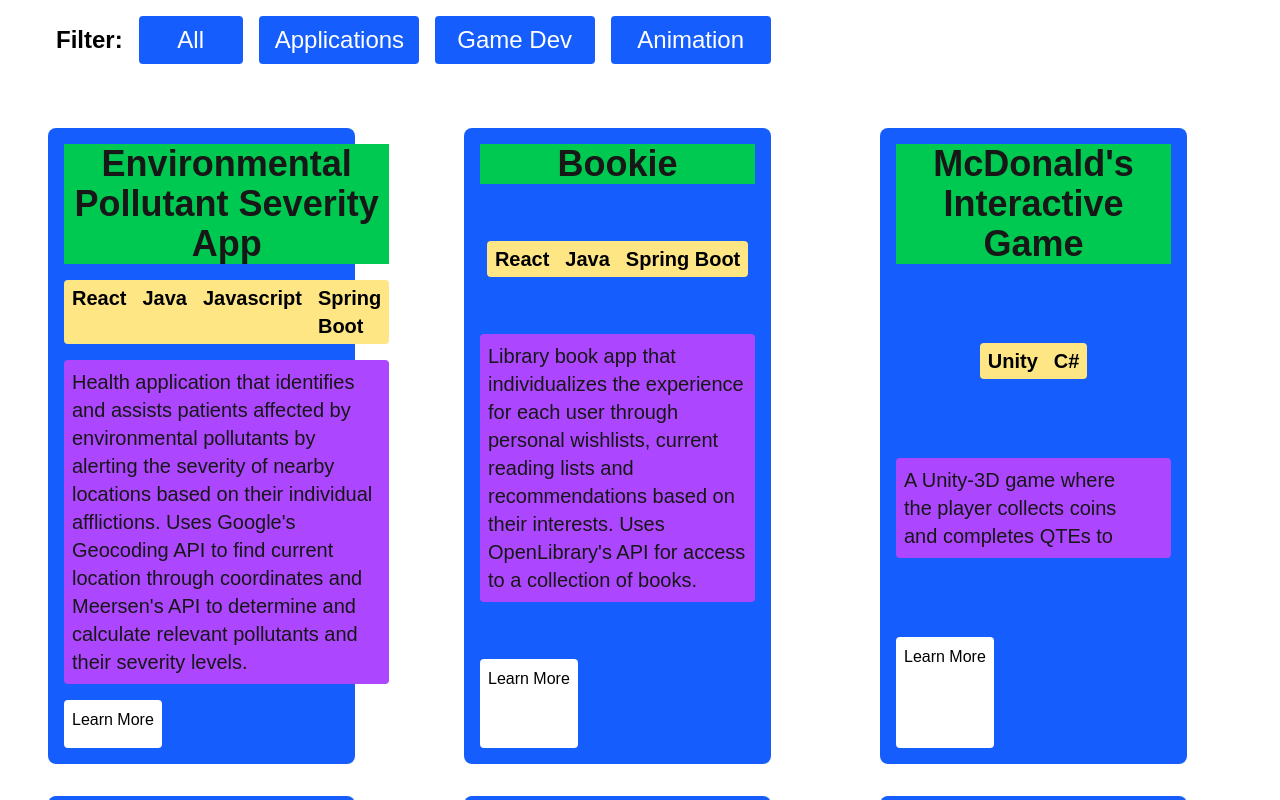
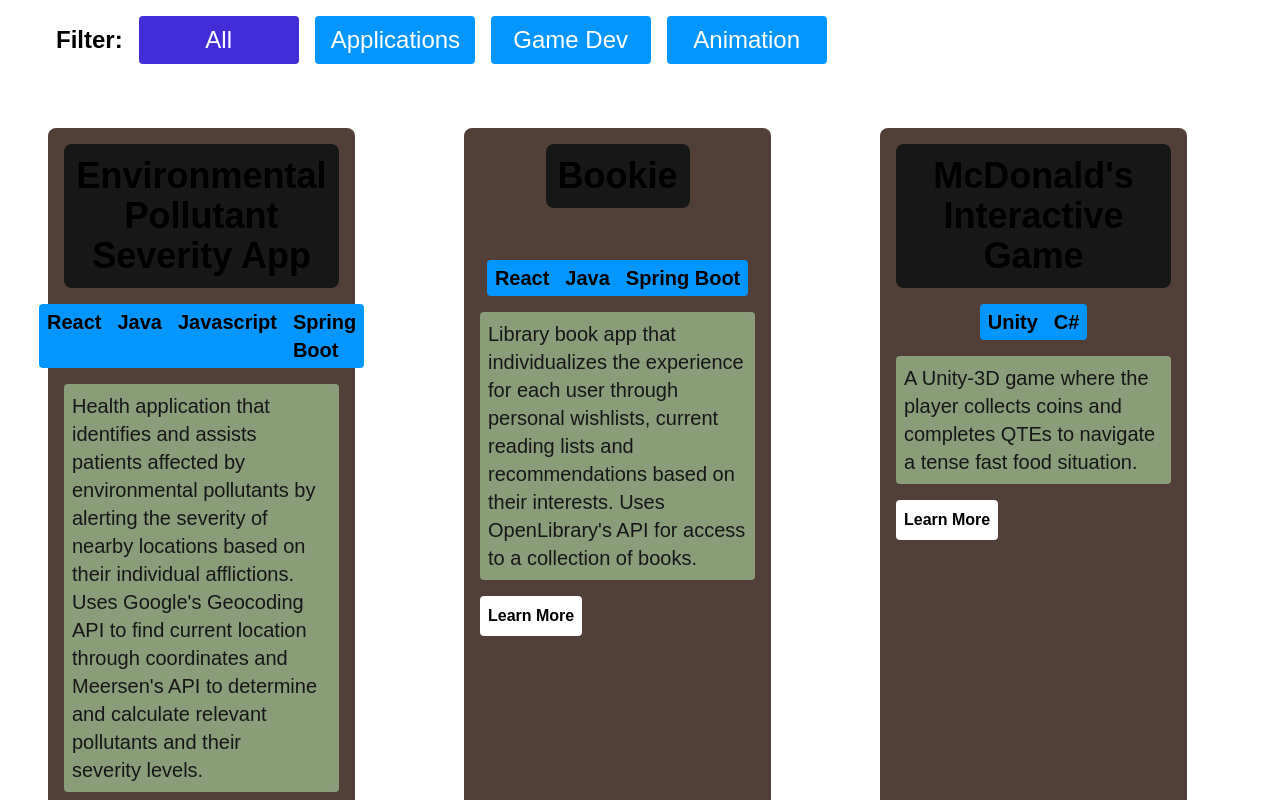
Before and after one commit to KeemL/modern_portfolio, a Next.js app: page /projects in a window 1280 px wide. Shown: the top 800 px of the page. Built offline with nearby package versions, Linux system fonts and the light colour scheme.

Commit message:
alter ProjectCard visuals, create CategoryButton component for modularity

```diff
--- /dev/null
+++ b/src/app/components/CategoryButton.tsx
@@ -0,0 +1,25 @@
+import { ProjectCategory } from "../projects/projectData";
+
+type CategoryButtonProps = {
+  category: ProjectCategory;
+  selectedCategory: ProjectCategory;
+  onClick: (category: ProjectCategory) => void;
+};
+
+export default function CategoryButton({
+  category,
+  selectedCategory,
+  onClick,
+}: CategoryButtonProps) {
+  const base = "w-40 rounded px-4 py-2 text-white transition";
+  const active = "bg-indigo-700";
+  const inactive = "bg-dodgerblue hover:bg-calmblue";
+
+  const buttonClass = `${base} ${selectedCategory === category ? active : inactive}`;
+
+  return (
+    <button className={buttonClass} onClick={() => onClick(category)}>
+      {category}
+    </button>
+  );
+}
--- a/src/app/components/Navbar.tsx
+++ b/src/app/components/Navbar.tsx
@@ -1,11 +1,10 @@
 export default function Navbar() {
   return (
-    <nav className="bg-vandyke flex h-20 justify-end-safe">
-      <div className="self-center bg-green-600">
-        <p> HAKEEM LINGO</p>
+    <nav className="bg-vandyke flex h-20 items-center justify-between">
+      <div className="">
+        <p className="text-olive ml-4 text-3xl font-bold">HAKEEM LINGO</p>
       </div>
-      <ul className="mr-8 flex space-x-6 place-self-center text-3xl tracking-tight text-black">
-        <div className="text-right"></div>
+      <ul className="mr-8 flex space-x-6 text-3xl tracking-tight text-black">
         <li>
           <a href="#about" className="hover:underline">
             About
--- a/src/app/components/ProjectCard.tsx
+++ b/src/app/components/ProjectCard.tsx
@@ -10,27 +10,31 @@ export default function ProjectCard({ project }: ProjectCardProps) {
   // eslint-disable-next-line @typescript-eslint/no-unused-vars
   const { title, stack, description, video, imageUrl, link } = project;
   return (
-    <div className="m-4 grid h-full w-4/5 gap-x-4 gap-y-2 rounded-lg bg-blue-600 p-4 text-left md:shrink">
-      <div className="max-h-fit bg-green-500">
-        <h1 className="place-self-center text-center text-4xl font-bold md:shrink">
-          {title}
-        </h1>
+    <div className="bg-vandyke m-4 flex h-full w-4/5 flex-col items-center gap-4 rounded-lg p-4 text-left md:shrink">
+      <div className="min-h-25">
+        <div className="bg-foreground flex max-h-fit max-w-fit items-center justify-self-center rounded-lg p-3">
+          <h1 className="text-center text-4xl font-bold text-black md:shrink">
+            {title}
+          </h1>
+        </div>
       </div>
       {/* <img src={video} /> */}
 
       <div>
-        <h2 className="flex max-h-fit w-fit max-w-fit gap-x-4 justify-self-center rounded bg-amber-200 px-2 py-1 pl-2 text-xl font-semibold text-black">
+        <h2 className="bg-dodgerblue flex max-h-fit w-fit max-w-fit gap-x-4 justify-self-center rounded px-2 py-1 pl-2 text-xl font-semibold text-black">
           {stack.map((tech, i) => (
             <span key={i}>{tech}</span>
           ))}
         </h2>
       </div>
 
-      <h1 className="max-h-fit gap-y-2 rounded bg-purple-500 p-2 text-xl text-pretty hyphens-none md:text-balance">
+      <h1 className="bg-olive min-h-30 gap-y-2 rounded p-2 text-xl text-pretty">
         {description}
       </h1>
 
-      <a className="w-fit rounded-sm bg-white p-2 text-black">Learn More </a>
+      <a className="flex w-fit self-start rounded-sm bg-white p-2 font-semibold text-black">
+        Learn More{" "}
+      </a>
     </div>
   );
 }
--- a/src/app/components/SkillCard.tsx
+++ b/src/app/components/SkillCard.tsx
@@ -1,3 +1,5 @@
+import Image from "next/image";
+
 interface Skill {
   title: string;
   level: string;
@@ -13,29 +15,26 @@ interface SkillGroup {
 //use type to define primitive types
 
 // SkillGroup arrays with a header string + skills array
-const skillGroup: SkillGroup[] = [
-  {
-    header: "Languages and Frameworks",
-    skills: [
-      { title: "Java", level: "Experienced" },
-      { title: "Python", level: "Intermediate" },
-      // { title: "C+", level: "Competent" },
-      { title: "Javascript", level: "Experienced" },
-      { title: "Spring Boot", level: "Experienced" },
-    ],
-  },
-  {
-    header: "Languages",
-    skills: [
-      { title: "Java", level: "Experienced" },
-      { title: "Python", level: "Intermediate" },
-      // { title: "C+", level: "Competent" },
-    ],
-  },
-];
-
-const skillTitle = skillGroup[0];
-const skillType = skillGroup[1];
+// const skillGroup: SkillGroup[] = [
+//   {
+//     header: "Languages and Frameworks",
+//     skills: [
+//       { title: "Java", level: "Experienced" },
+//       { title: "Python", level: "Intermediate" },
+//       // { title: "C+", level: "Competent" },
+//       { title: "Javascript", level: "Experienced" },
+//       { title: "Spring Boot", level: "Experienced" },
+//     ],
+//   },
+//   {
+//     header: "Languages",
+//     skills: [
+//       { title: "Java", level: "Experienced" },
+//       { title: "Python", level: "Intermediate" },
+//       // { title: "C+", level: "Competent" },
+//     ],
+//   },
+// ];
 
 export default function SkillCard({ header, skills }: SkillGroup) {
   return (
@@ -53,9 +52,11 @@ export default function SkillCard({ header, skills }: SkillGroup) {
             className="my-6 flex w-3/4 space-x-2 place-self-center"
           >
             {/* checkmark image icon */}
-            <img
-              className="h-16 w-16"
+            <Image
+              // className="h-16 w-16"
               src="/images/checkmark.png"
+              width={16}
+              height={16}
               alt={`Checkmark icon for ${skill.title}`}
             />
             {/* skill title and level text */}
--- a/src/app/globals.css
+++ b/src/app/globals.css
@@ -13,6 +13,8 @@
   --color-testcolor: #d3bcc0;
   --color-vandyke: #523f38;
   --color-dodgerblue: #0496ff;
+  --color-calmblue: #0068b8;
+  --color-olive: #899d78;
 }
 
 @media (prefers-color-scheme: dark) {
--- a/src/app/page.tsx
+++ b/src/app/page.tsx
@@ -21,21 +21,21 @@ export default function Home() {
         <About />
       </section>
 
-      {/* <section id="skills" className="">
+      <section id="skills" className="">
         <div className="text-center">
           <p className="text-4xl text-gray-700"> Dive Into My</p>
           <h1 className="mb-12 text-6xl font-bold text-neutral-100">Skills</h1>
         </div>
 
         <Skills />
-      </section> */}
+      </section>
 
-      {/* <section id="projects" className="pb-20 text-center">
+      <section id="projects" className="pb-20 text-center">
         <p className="text-4xl text-gray-700"> Explore My</p>
         <h1 className="mb-4 text-6xl font-bold text-neutral-100"> Projects </h1>
 
         <Projects />
-      </section> */}
+      </section>
     </div>
   );
 }
--- a/src/app/projects/page.tsx
+++ b/src/app/projects/page.tsx
@@ -1,4 +1,5 @@
 "use client";
+import CategoryButton from "../components/CategoryButton";
 import { ProjectCategory } from "./projectData";
 import FilteredProjects from "./projects";
 import { useState } from "react";
@@ -7,9 +8,9 @@ export default function Projects() {
   const [selectedCategory, setSelectedCategory] =
     useState<ProjectCategory>("All");
 
-  function handleClick(category: ProjectCategory) {
-    setSelectedCategory(category);
-  }
+  // function handleClick(category: ProjectCategory) {
+  //   setSelectedCategory(category);
+  // }
 
   return (
     <div>
@@ -17,30 +18,26 @@ export default function Projects() {
         <h1 className="ml-14 place-self-center font-bold text-black">
           Filter:
         </h1>
-        <button
-          className="w-26 rounded bg-blue-600 px-4 py-2 text-white"
-          onClick={() => handleClick("All")}
-        >
-          All
-        </button>
-        <button
-          className="w-40 rounded bg-blue-600 px-4 py-2 text-white"
-          onClick={() => handleClick("Applications")}
-        >
-          Applications
-        </button>
-        <button
-          className="w-40 rounded bg-blue-600 px-4 py-2 text-white"
-          onClick={() => handleClick("Game Dev")}
-        >
-          Game Dev
-        </button>
-        <button
-          className="w-40 rounded bg-blue-600 px-4 py-2 text-white"
-          onClick={() => handleClick("Animation")}
-        >
-          Animation
-        </button>
+        <CategoryButton
+          category="All"
+          selectedCategory={selectedCategory}
+          onClick={setSelectedCategory}
+        />
+        <CategoryButton
+          category="Applications"
+          selectedCategory={selectedCategory}
+          onClick={setSelectedCategory}
+        />
+        <CategoryButton
+          category="Game Dev"
+          selectedCategory={selectedCategory}
+          onClick={setSelectedCategory}
+        />
+        <CategoryButton
+          category="Animation"
+          selectedCategory={selectedCategory}
+          onClick={setSelectedCategory}
+        />
       </div>
       <div className="">
         <FilteredProjects category={selectedCategory} />
--- a/src/app/projects/projectData.ts
+++ b/src/app/projects/projectData.ts
@@ -52,7 +52,7 @@ export const projectsData: Project[] = [
     id: "proj4",
     title: "McDonald's Interactive Game",
     description:
-      "A Unity-3D game where the player collects coins and completes QTEs to  ",
+      "A Unity-3D game where the player collects coins and completes QTEs to navigate a tense fast food situation.",
     category: "Game Dev",
     stack: ["Unity", "C#"],
   },
```
